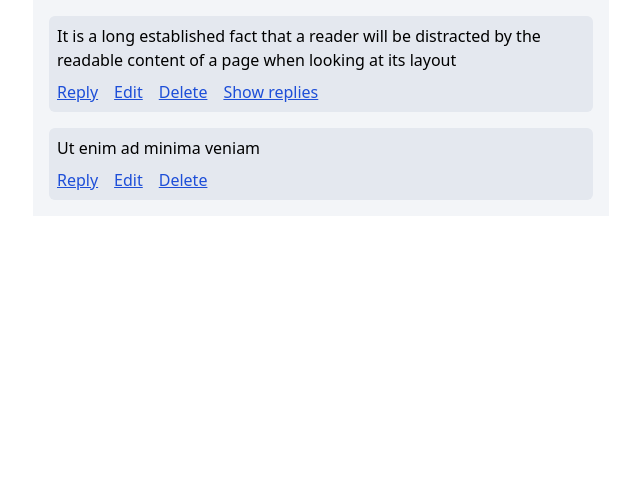
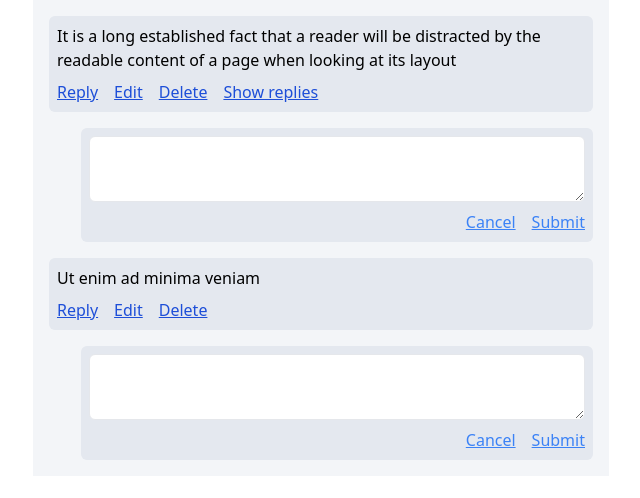
Before and after one commit to wickker/comments, a React (Vite) app: page / in a window 1280 px wide. Shown: the top 498 px of the page, without its empty margins (319-959 px from the left). Built offline with nearby package versions, Linux system fonts and the light colour scheme.

Commit message:
add new comment ui

```diff
--- a/src/components/CommentTile/index.tsx
+++ b/src/components/CommentTile/index.tsx
@@ -27,6 +27,14 @@ export default function CommentTile({ comment, replies }: CommentProps) {
       </div>
 
       <div className="pl-8">
+        <div className="rounded-md bg-[#E4E8EF] p-2 mb-4">
+          <textarea className='block rounded-md border p-2 w-full'/>
+          <div className="mt-2 flex gap-x-4 justify-end">
+            <button className="text-blue-500 underline">Cancel</button>
+            <button className="text-blue-500 underline">Submit</button>
+          </div>
+        </div>
+
         {isExpanded &&
           replies.map((reply) => <CommentTile {...reply} key={reply.id} />)}
       </div>
```
